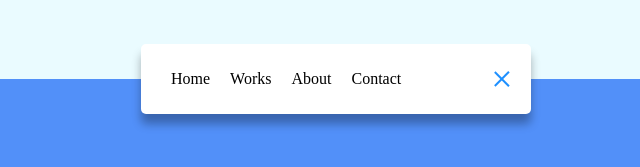
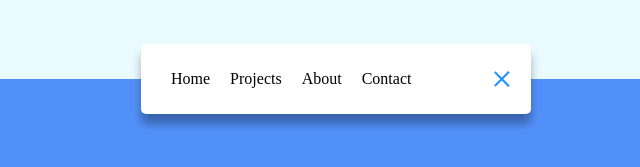
Before and after one commit to Rodrig4332/Animated-Navigation, a plain HTML site: page index.html in a window 1280 px wide. Shown: the part 321-488 px from the top of the page, 304-944 px from the left. Drawn offline with Linux system fonts and the light colour scheme.

Commit message:
modified:   index.html

```diff
--- a/index.html
+++ b/index.html
@@ -11,7 +11,7 @@
 <nav class="active" id="nav">
  <ul>
     <li><a href="#">Home</a></li>
-    <li><a href="#">Works</a></li>
+    <li><a href="#">Projects</a></li>
     <li><a href="#">About</a></li>
     <li><a href="#">Contact</a></li>
  </ul>
```
